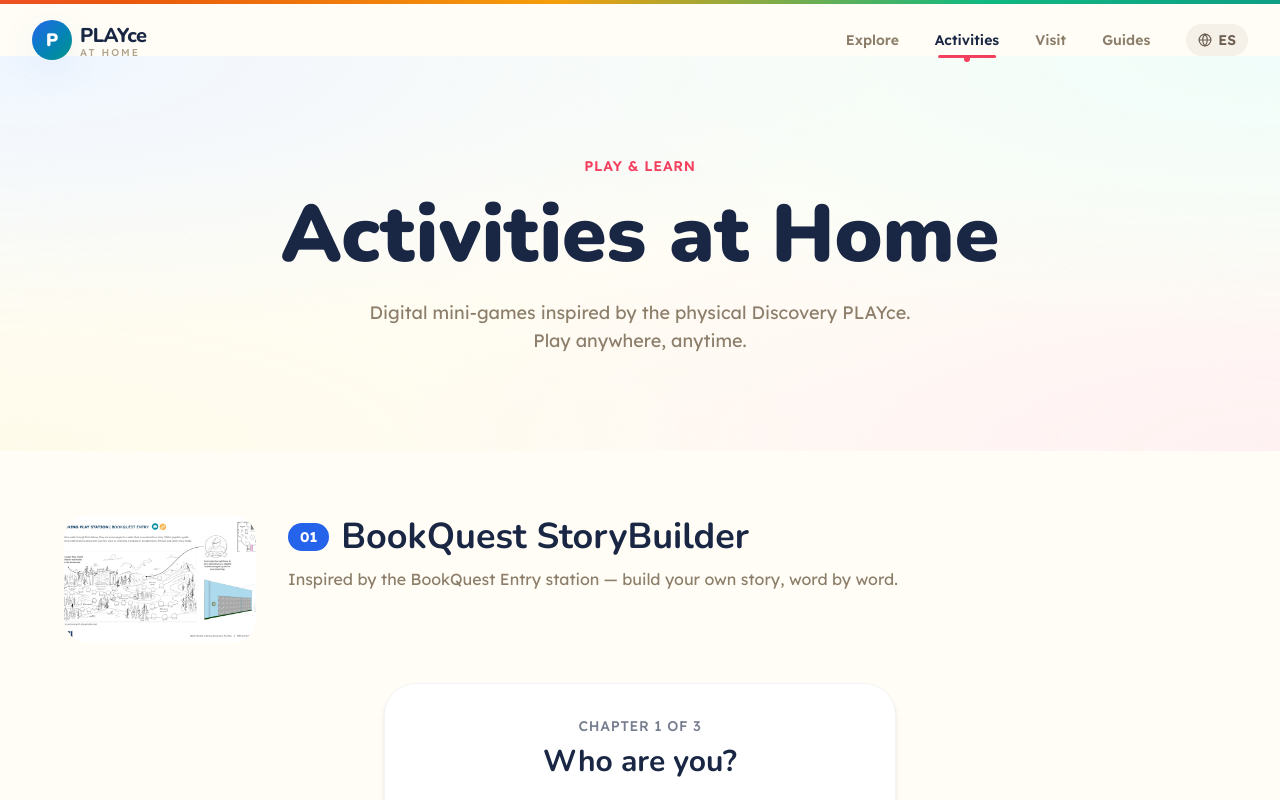
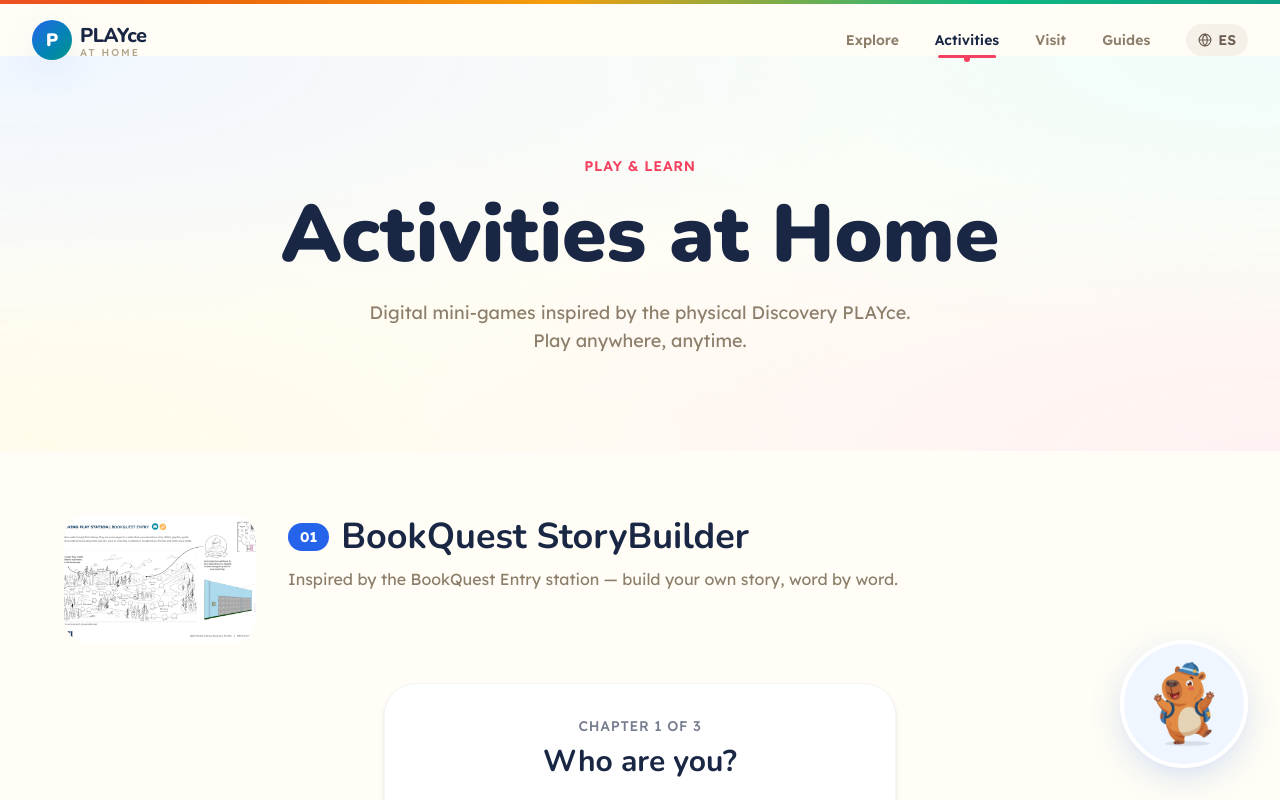
Before and after one commit to hxrnoorsinghai-design/PlayCe-At-Home, a Next.js app: page /en/activities in a window 1280 px wide. Shown: the top 800 px of the page. Built offline with nearby package versions, Linux system fonts and the light colour scheme.

Commit message:
feat: add playful capybara mascot component globally

```diff
--- a/src/app/[locale]/layout.tsx
+++ b/src/app/[locale]/layout.tsx
@@ -19,6 +19,8 @@
   subsets: ["latin"],
   weight: ["300", "400", "500", "600", "700"],
 });
+
+import { CapybaraMascot } from "@/components/ui/CapybaraMascot";
 
 export const metadata: Metadata = {
   title: "PLAYce at Home — Discovery PLAYce Digital Companion",
@@ -49,13 +51,14 @@
       lang={locale}
       className={`${nunito.variable} ${lexend.variable} h-full antialiased`}
     >
-      <body className="min-h-full flex flex-col bg-playceCream text-playceInk">
+      <body className="min-h-full flex flex-col bg-playceCream text-playceInk relative">
         <NextIntlClientProvider messages={messages}>
           <Navbar />
           <main className="flex-grow pt-14">
             {children}
           </main>
           <Footer />
+          <CapybaraMascot />
         </NextIntlClientProvider>
       </body>
     </html>
--- /dev/null
+++ b/src/components/ui/CapybaraMascot.tsx
@@ -0,0 +1,127 @@
+"use client";
+
+import { useState, useEffect } from "react";
+import Image from "next/image";
+import { motion, AnimatePresence } from "framer-motion";
+import { X } from "lucide-react";
+import { useLocale } from "next-intl";
+
+const messages = {
+  en: [
+    "Hi there! I'm Cappy! 🦦",
+    "Did you know learning is fun? ✨",
+    "Check out the Lagoon zone! 💧",
+    "Let's play and learn together! 🧩",
+    "Have you visited the Farmers Market yet? 🍎"
+  ],
+  es: [
+    "¡Hola! ¡Soy Cappy! 🦦",
+    "¿Sabías que aprender es divertido? ✨",
+    "¡Echa un vistazo a la zona Laguna! 💧",
+    "¡Juguemos y aprendamos juntos! 🧩",
+    "¿Ya visitaste el Mercado de Agricultores? 🍎"
+  ]
+};
+
+export function CapybaraMascot() {
+  const locale = useLocale();
+  const isEn = locale === "en";
+  const [isVisible, setIsVisible] = useState(false);
+  const [showMessage, setShowMessage] = useState(false);
+  const [messageIndex, setMessageIndex] = useState(0);
+  const [dismissed, setDismissed] = useState(false);
+
+  // Delay the mascot's initial appearance
+  useEffect(() => {
+    if (dismissed) return;
+    const timer = setTimeout(() => {
+      setIsVisible(true);
+    }, 2000);
+    return () => clearTimeout(timer);
+  }, [dismissed]);
+
+  // Rotate messages periodically when visible
+  useEffect(() => {
+    if (!isVisible || !showMessage) return;
+    const msgTimer = setInterval(() => {
+      setMessageIndex((prev) => (prev + 1) % messages[isEn ? "en" : "es"].length);
+    }, 5000);
+    return () => clearInterval(msgTimer);
+  }, [isVisible, showMessage, isEn]);
+
+  if (dismissed) return null;
+
+  return (
+    <AnimatePresence>
+      {isVisible && (
+        <motion.div
+          initial={{ y: 150, opacity: 0 }}
+          animate={{ y: 0, opacity: 1 }}
+          exit={{ y: 150, opacity: 0 }}
+          transition={{ type: "spring", stiffness: 200, damping: 20 }}
+          className="fixed bottom-4 right-4 md:bottom-8 md:right-8 z-[100] flex flex-col items-end pointer-events-none"
+        >
+          {/* Speech Bubble */}
+          <AnimatePresence mode="wait">
+            {showMessage && (
+              <motion.div
+                initial={{ opacity: 0, y: 10, scale: 0.9 }}
+                animate={{ opacity: 1, y: 0, scale: 1 }}
+                exit={{ opacity: 0, scale: 0.9 }}
+                className="mb-4 bg-white px-5 py-3 rounded-2xl rounded-br-sm shadow-playful relative pointer-events-auto max-w-[200px]"
+              >
+                <button
+                  onClick={() => setShowMessage(false)}
+                  className="absolute -top-2 -right-2 w-5 h-5 bg-warm-200 hover:bg-playceCoral text-white rounded-full flex items-center justify-center transition-colors"
+                >
+                  <X className="w-3 h-3 text-playceInk hover:text-white" />
+                </button>
+                <p className="text-sm font-heading font-bold text-playceInk">
+                  {messages[isEn ? "en" : "es"][messageIndex]}
+                </p>
+                {/* Tail */}
+                <div className="absolute -bottom-2 right-6 w-4 h-4 bg-white rotate-45 transform" />
+              </motion.div>
+            )}
+          </AnimatePresence>
+
+          {/* Mascot Container */}
+          <div className="relative group pointer-events-auto cursor-pointer">
+            <motion.div
+              whileHover={{ scale: 1.05 }}
+              whileTap={{ scale: 0.95 }}
+              onClick={() => {
+                if (!showMessage) {
+                  setMessageIndex(Math.floor(Math.random() * messages[isEn ? "en" : "es"].length));
+                }
+                setShowMessage(!showMessage);
+              }}
+              className="relative w-24 h-24 md:w-32 md:h-32 bg-white rounded-full shadow-colored-blue border-4 border-white overflow-hidden"
+            >
+              <div className="absolute inset-0 bg-playceBlue-50" />
+              <Image
+                src="/images/playce/capybara-mascot.png"
+                alt="Cappy the Capybara Mascot"
+                fill
+                className="object-cover p-2 group-hover:animate-wiggle"
+                style={{ mixBlendMode: 'multiply' }}
+              />
+            </motion.div>
+
+            {/* Dismiss button on hover */}
+            <button
+              onClick={(e) => {
+                e.stopPropagation();
+                setDismissed(true);
+              }}
+              className="absolute -top-2 -left-2 w-7 h-7 bg-white text-warm-400 hover:text-playceCoral rounded-full shadow-sm flex items-center justify-center opacity-0 group-hover:opacity-100 transition-opacity border border-warm-100"
+              title="Hide Cappy"
+            >
+              <X className="w-4 h-4" />
+            </button>
+          </div>
+        </motion.div>
+      )}
+    </AnimatePresence>
+  );
+}
```
Also changed, not shown: public/images/playce/capybara-mascot.png (added).
